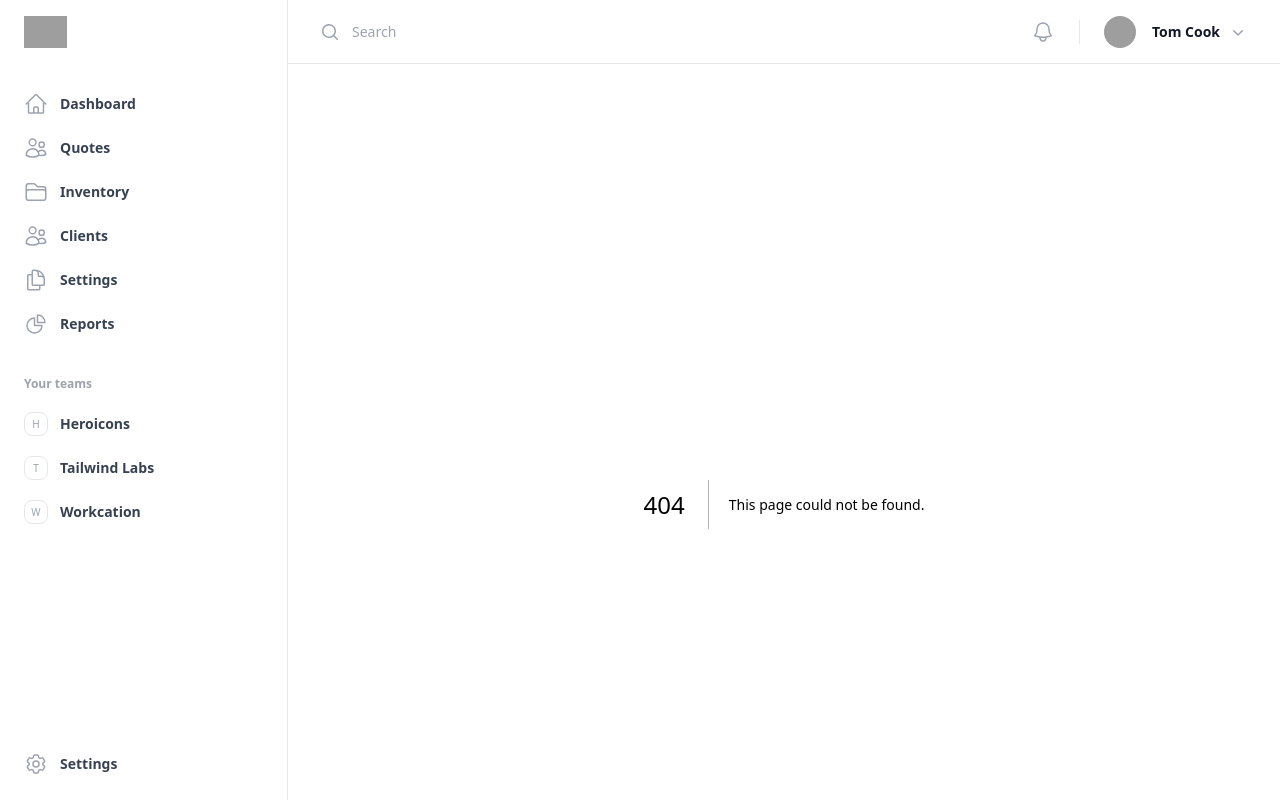
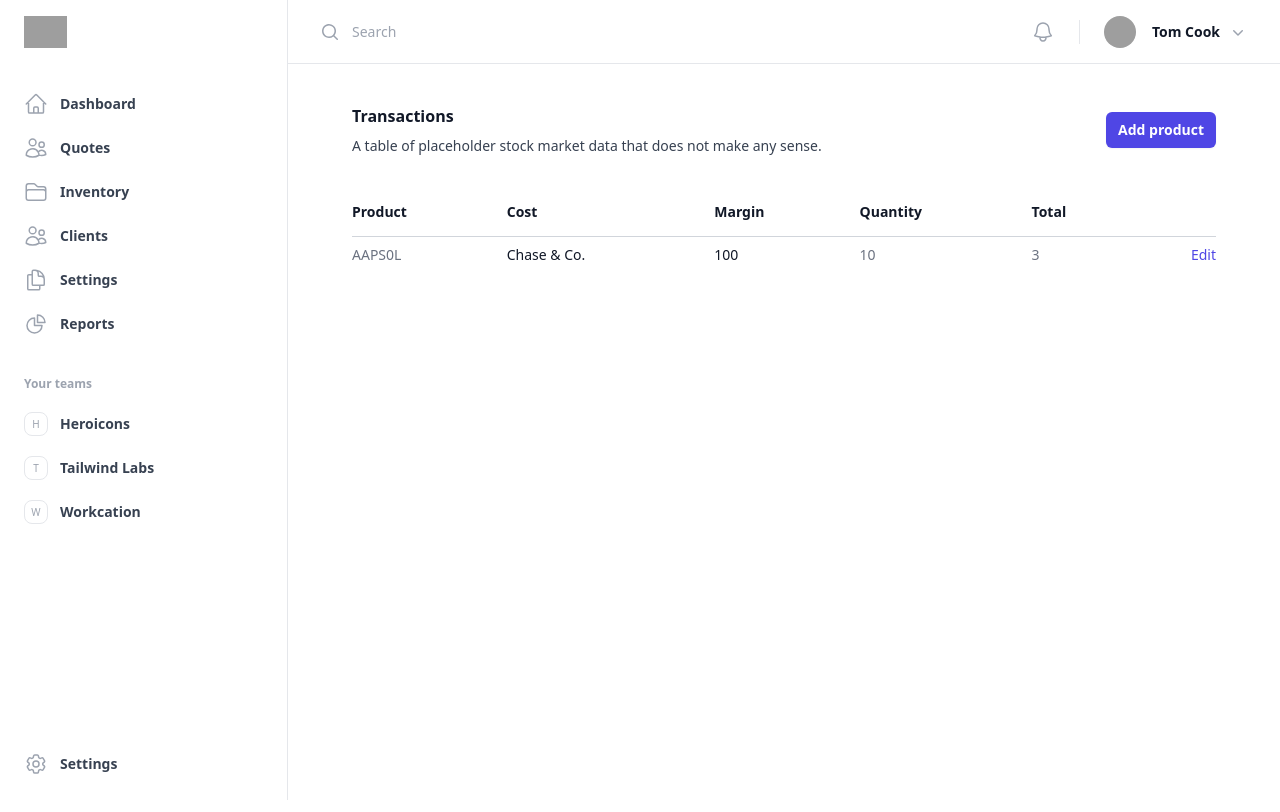
Before and after one commit to bilozorDev/front, a Next.js app: page /quotes/new in a window 1280 px wide. Before the commit this address had no page. Shown: the top 812 px of the page. Built offline with nearby package versions, Linux system fonts and the light colour scheme; grey boxes are pictures that could not be loaded.

Commit message:
added quote table

```diff
--- /dev/null
+++ b/app/quotes/new/page.tsx
@@ -0,0 +1,131 @@
+export default function NewQuote() {
+  return (
+    <>
+      <QuoteTable />
+    </>
+  );
+}
+
+const transactions = [
+  {
+    id: "AAPS0L",
+    product: "Chase & Co.",
+    cost: 100,
+    margin: 10,
+    price: 110,
+    quantity: 3,
+    total: 330,
+  },
+  // More transactions...
+];
+
+export function QuoteTable() {
+  return (
+    <div className="px-4 sm:px-6 lg:px-8">
+      <div className="sm:flex sm:items-center">
+        <div className="sm:flex-auto">
+          <h1 className="text-base font-semibold text-gray-900">
+            Transactions
+          </h1>
+          <p className="mt-2 text-sm text-gray-700">
+            A table of placeholder stock market data that does not make any
+            sense.
+          </p>
+        </div>
+        <div className="mt-4 sm:ml-16 sm:mt-0 sm:flex-none flex flex-row gap-2 items-center">
+          {/* <p className="text-sm text-gray-700">
+              Changes saved 30 seconds ago
+            </p> */}
+          <button
+            type="button"
+            className="block rounded-md bg-indigo-600 px-3 py-2 text-center text-sm font-semibold text-white shadow-sm hover:bg-indigo-500 focus-visible:outline focus-visible:outline-2 focus-visible:outline-offset-2 focus-visible:outline-indigo-600"
+          >
+            Add product
+          </button>
+        </div>
+      </div>
+      <div className="mt-8 flow-root">
+        <div className="-mx-4 -my-2 overflow-x-auto sm:-mx-6 lg:-mx-8">
+          <div className="inline-block min-w-full py-2 align-middle sm:px-6 lg:px-8">
+            <table className="min-w-full divide-y divide-gray-300">
+              <thead>
+                <tr>
+                  <th
+                    scope="col"
+                    colSpan={2}
+                    className="whitespace-nowrap py-3.5 pl-4 pr-3 text-left text-sm font-semibold text-gray-900 sm:pl-0"
+                  >
+                    Product
+                  </th>
+                  <th
+                    scope="col"
+                    className="whitespace-nowrap px-2 py-3.5 text-left text-sm font-semibold text-gray-900"
+                  >
+                    Cost
+                  </th>
+                  <th
+                    scope="col"
+                    className="whitespace-nowrap px-2 py-3.5 text-left text-sm font-semibold text-gray-900"
+                  >
+                    Margin
+                  </th>
+                  <th
+                    scope="col"
+                    className="whitespace-nowrap px-2 py-3.5 text-left text-sm font-semibold text-gray-900"
+                  >
+                    Quantity
+                  </th>
+                  <th
+                    scope="col"
+                    className="whitespace-nowrap px-2 py-3.5 text-left text-sm font-semibold text-gray-900"
+                  >
+                    Total
+                  </th>
+
+                  <th
+                    scope="col"
+                    className="relative whitespace-nowrap py-3.5 pl-3 pr-4 sm:pr-0"
+                  >
+                    <span className="sr-only">Edit</span>
+                  </th>
+                </tr>
+              </thead>
+              <tbody className="divide-y divide-gray-200 bg-white">
+                {transactions.map((transaction) => (
+                  <tr key={transaction.id}>
+                    <td
+                      colSpan={2}
+                      className="whitespace-nowrap py-2 pl-4 pr-3 text-sm text-gray-500 sm:pl-0"
+                    >
+                      {transaction.id}
+                    </td>
+                    <td className="whitespace-nowrap px-2 py-2 text-sm font-medium text-gray-900">
+                      {transaction.product}
+                    </td>
+                    <td className="whitespace-nowrap px-2 py-2 text-sm text-gray-900">
+                      {transaction.cost}
+                    </td>
+                    <td className="whitespace-nowrap px-2 py-2 text-sm text-gray-500">
+                      {transaction.margin}
+                    </td>
+                    <td className="whitespace-nowrap px-2 py-2 text-sm text-gray-500">
+                      {transaction.quantity}
+                    </td>
+                    <td className="relative whitespace-nowrap py-2 pl-3 pr-4 text-right text-sm font-medium sm:pr-0">
+                      <a
+                        href="#"
+                        className="text-indigo-600 hover:text-indigo-900"
+                      >
+                        Edit<span className="sr-only">, {transaction.id}</span>
+                      </a>
+                    </td>
+                  </tr>
+                ))}
+              </tbody>
+            </table>
+          </div>
+        </div>
+      </div>
+    </div>
+  );
+}
```
